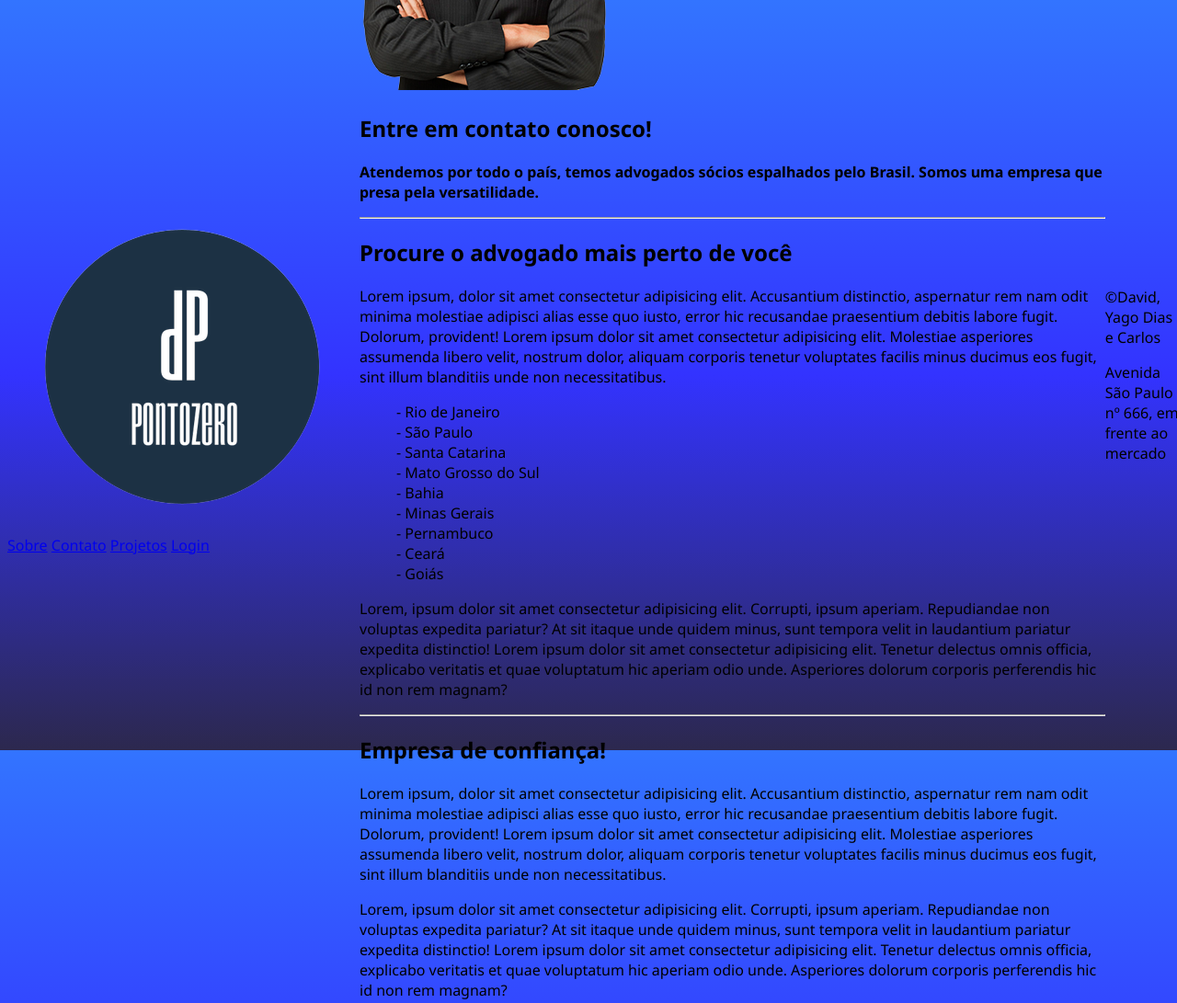
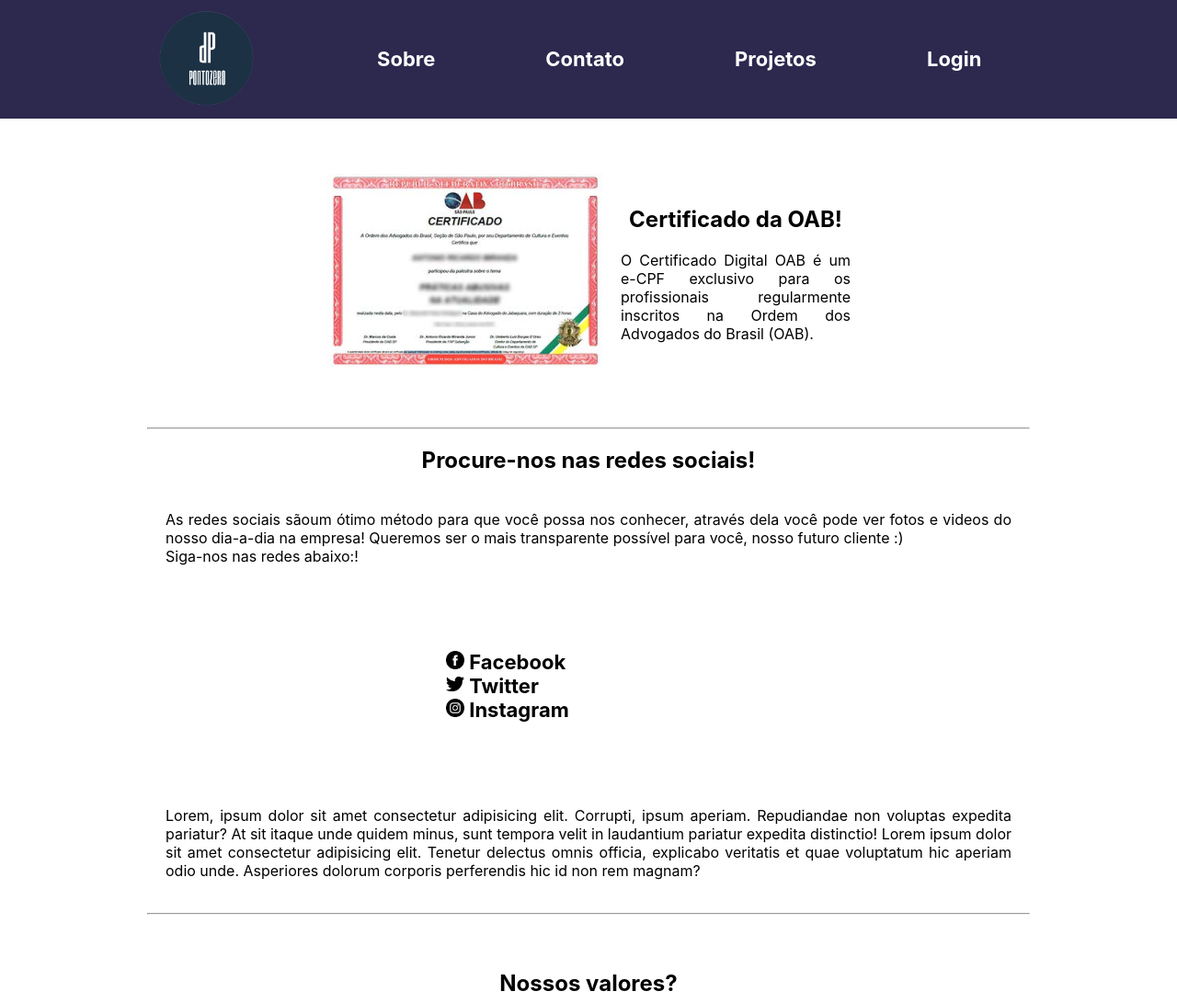
Before and after one commit to gitdvdhub/pontozero, a plain HTML site: page pages/sobre/sobre.html in a window 1280 px wide. Shown: the top 1091 px of the page at 92% size. Drawn offline with Linux system fonts and the light colour scheme; files that its build step writes are made by us from their sources.

Commit message:
commit pika

```diff
--- a/pages/login/script.js
+++ b/pages/login/script.js
@@ -10,8 +10,8 @@ const user1 = {
 };
 
 const user2 = {
-    email: "lego",
-    password: "4321",
+    email: "user",
+    password: "user",
     cargo: "Client"
 };
 
--- a/pages/sobre/sobre.html
+++ b/pages/sobre/sobre.html
@@ -23,29 +23,25 @@
 
         <section class="prop">
             <div class="advogado-img">
-                <img src="../../src/advogado.png" alt="Advogado">
+                <img src="../../src/Certificado Palestra.jpg" alt="Certificado">
             </div>
             <div class="prop-txt">
-                <h2>Entre em contato conosco!</h2>
-                <p>Atendemos por todo o país, temos advogados sócios espalhados pelo Brasil. Somos uma empresa que presa pela versatilidade. </p>
+                <h2>Certificado da OAB!</h2>
+                <p>O Certificado Digital OAB é um e-CPF exclusivo para os profissionais regularmente inscritos na Ordem dos Advogados do Brasil (OAB). </p>
             </div>
         </section>
 
         <section class="box-comum">
             <hr>
-            <h2>Procure o advogado mais perto de você</h2>
-            <p>Lorem ipsum, dolor sit amet consectetur adipisicing elit. Accusantium distinctio, aspernatur rem nam odit minima molestiae adipisci alias esse quo iusto, error hic recusandae praesentium debitis labore fugit. Dolorum, provident! Lorem ipsum dolor sit amet consectetur adipisicing elit. Molestiae asperiores assumenda libero velit, nostrum dolor, aliquam corporis tenetur voluptates facilis minus ducimus eos fugit, sint illum blanditiis unde non necessitatibus.</p>
+            <h2>Procure-nos nas redes sociais!</h2>
+            <p>As redes sociais sãoum ótimo método para que você possa nos conhecer, através dela você pode ver fotos e videos do nosso dia-a-dia na empresa! Queremos ser o mais transparente possível para você, nosso futuro cliente :) <br>
+            Siga-nos nas redes abaixo:!
+            </p>
             <p>
                 <ul type="none">
-                    <li>- Rio de Janeiro</li>
-                    <li>- São Paulo</li>
-                    <li>- Santa Catarina</li>
-                    <li>- Mato Grosso do Sul</li>
-                    <li>- Bahia</li>
-                    <li>- Minas Gerais</li>
-                    <li>- Pernambuco</li>
-                    <li>- Ceará</li>
-                    <li>- Goiás</li>
+                    <li><a href="https://www.facebook.com"><img src="../../src/icons/facebook.png" alt=""> Facebook </a></li>
+                    <li><a href="https://www.twitter.com"><img src="../../src/icons/twitter.png" alt=""> Twitter </a></li>
+                    <li><a href="https://www.instagram.com"><img src="../../src/icons/instagram.png" alt=""> Instagram </a></li>
                 </ul>
             </p>
             <p>Lorem, ipsum dolor sit amet consectetur adipisicing elit. Corrupti, ipsum aperiam. Repudiandae non voluptas expedita pariatur? At sit itaque unde quidem minus, sunt tempora velit in laudantium pariatur expedita distinctio! Lorem ipsum dolor sit amet consectetur adipisicing elit. Tenetur delectus omnis officia, explicabo veritatis et quae voluptatum hic aperiam odio unde. Asperiores dolorum corporis perferendis hic id non rem magnam?</p>
@@ -53,8 +49,10 @@
         </section>
 
         <section class="box-comum">
-            <h2>Empresa de confiança!</h2>
-            <p>Lorem ipsum, dolor sit amet consectetur adipisicing elit. Accusantium distinctio, aspernatur rem nam odit minima molestiae adipisci alias esse quo iusto, error hic recusandae praesentium debitis labore fugit. Dolorum, provident! Lorem ipsum dolor sit amet consectetur adipisicing elit. Molestiae asperiores assumenda libero velit, nostrum dolor, aliquam corporis tenetur voluptates facilis minus ducimus eos fugit, sint illum blanditiis unde non necessitatibus.</p>
+            <h2>Nossos valores?</h2>
+            <p>Os valores humanos são os princípios morais e éticos que conduzem a vida de uma pessoa. Eles fazem parte da formação da consciência e da maneira de agir e se relacionar em uma sociedade.
+            Os valores humanos são normas de conduta que podem determinar decisões importantes e garantir que a convivência entre as pessoas seja pacífica, honesta e justa.
+            Nossa empresa acredita que, os valores são construídos socialmente e vão orientar as decisões e garantir alguns princípios que regem as ações e, consequentemente, a vida humana.</p>
             <p>Lorem, ipsum dolor sit amet consectetur adipisicing elit. Corrupti, ipsum aperiam. Repudiandae non voluptas expedita pariatur? At sit itaque unde quidem minus, sunt tempora velit in laudantium pariatur expedita distinctio! Lorem ipsum dolor sit amet consectetur adipisicing elit. Tenetur delectus omnis officia, explicabo veritatis et quae voluptatum hic aperiam odio unde. Asperiores dolorum corporis perferendis hic id non rem magnam?</p>
         </section>
 
@@ -62,8 +60,8 @@
     </main>
 
     <footer>
-        <p>
-            &copy;David, Yago Dias e Carlos
+        <p style="font-family: 'Trebuchet MS', 'Lucida Sans Unicode', 'Lucida Grande', 'Lucida Sans', Arial, sans-serif;">
+            &copy;P0nt0Zer0
         </p>
         <p>
             Avenida São Paulo nº 666, em frente ao mercado
--- /dev/null
+++ b/pages/sobre/style.css
@@ -0,0 +1,116 @@
+@charset "UTF-8";
+
+
+:root {
+    --cor1: rgb(44, 40, 78);
+}
+
+body {
+    margin: 0;
+    padding: 0;
+    font-family: -apple-system, BlinkMacSystemFont, 'Segoe UI', Roboto, Oxygen, Ubuntu, Cantarell, 'Open Sans', 'Helvetica Neue', sans-serif;
+}
+
+.header {
+    background-color: var(--cor1);
+    min-width: 100%;
+    display: flex;
+}
+
+.nav-header {
+    width: 75%;
+    margin: 0 auto;
+    display: flex;
+    flex-direction: row;
+    gap: calc(50% / 4);
+    align-items: center;
+    justify-content: stretch;
+}
+
+.logo-header img{
+    width: 130px;
+}
+
+.nav-header a {
+    font-weight: bolder;
+    font-size: 22px;
+    color: rgb(255, 255, 255);
+    text-decoration: none;
+}
+
+.nav-header a:hover {
+    text-decoration: underline;
+}
+
+.prop {
+    display: flex;
+    flex-flow: row;
+    justify-content: center;
+    align-items: center;
+}
+
+.prop-txt {
+    text-align: center;
+    width: 250px;
+}
+
+.prop-txt p {
+    text-align: justify;
+}
+
+.advogado-img img {
+    width: 300px;
+    margin-right: 20px;
+}
+
+.box-comum, .prop {
+    width: 75%;
+    margin: 60px auto;
+    text-align: center;
+}
+
+.box-comum p {
+    text-align: justify;
+    padding: 20px;
+}
+
+.box-comum ul {
+    width: 350px;
+    text-align: left;
+    margin: auto;
+    font-size: 22px;
+    font-weight: bolder;
+}
+
+.box-comum ul li a {
+    color: black;
+    text-decoration: none;
+}
+
+.box-comum ul li a:hover {
+    text-decoration: underline;
+}
+
+.box-comum ul li img {
+    width: 20px;
+}
+
+footer {
+    height: 100px;
+    position: relative;
+    background-color: var(--cor1);
+    text-align: center;
+    bottom: 0;
+}
+
+footer p {
+    color: white;
+}
+
+footer p:nth-of-type(1) {
+    padding-top: 25px;
+}
+
+footer p:nth-of-type(2) {
+    font-weight: bold;
+}
```
Also changed, not shown: index.html (+9 -2 lines), pages/contato/contato.html (+2 -2 lines), pages/projetos/projetos.html (+3 -3 lines), src/Certificado Palestra.jpg (added), src/icons/facebook.png (added), src/icons/instagram.png (added), src/icons/twitter.png (added).
